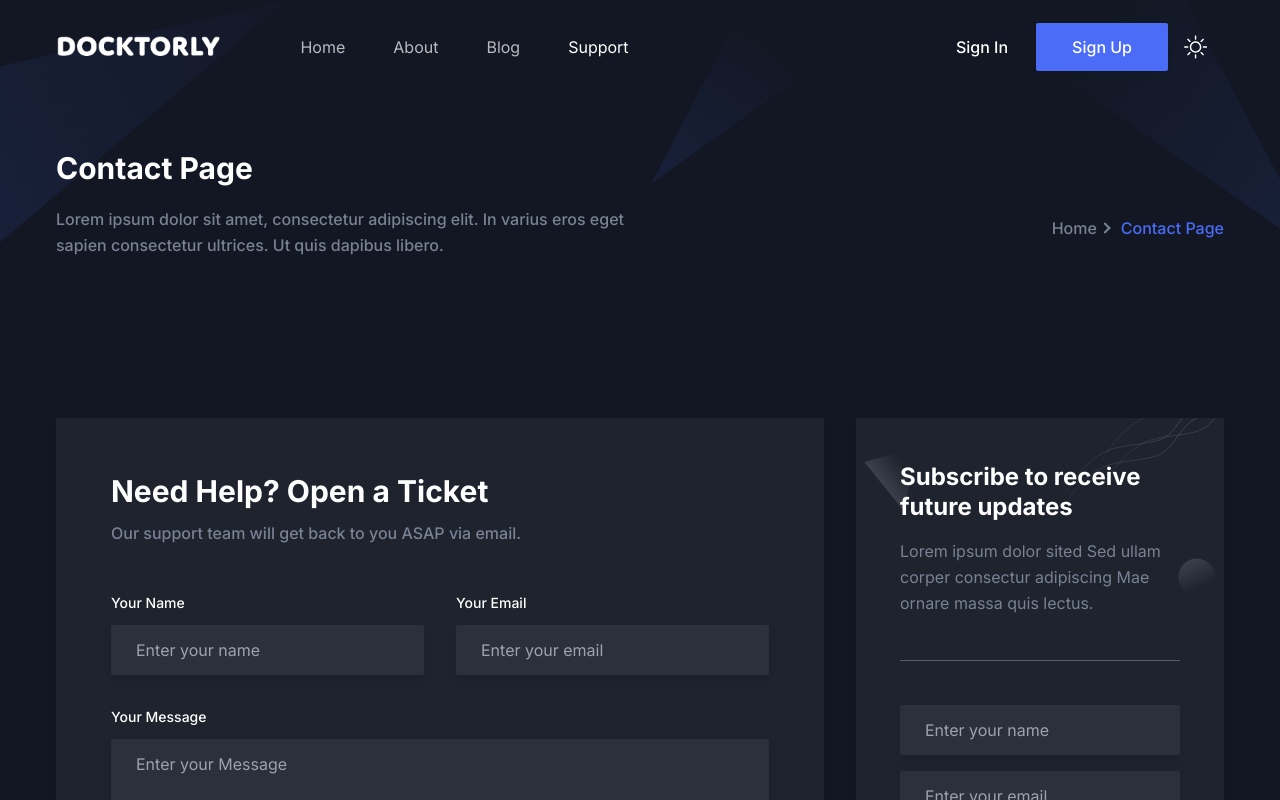
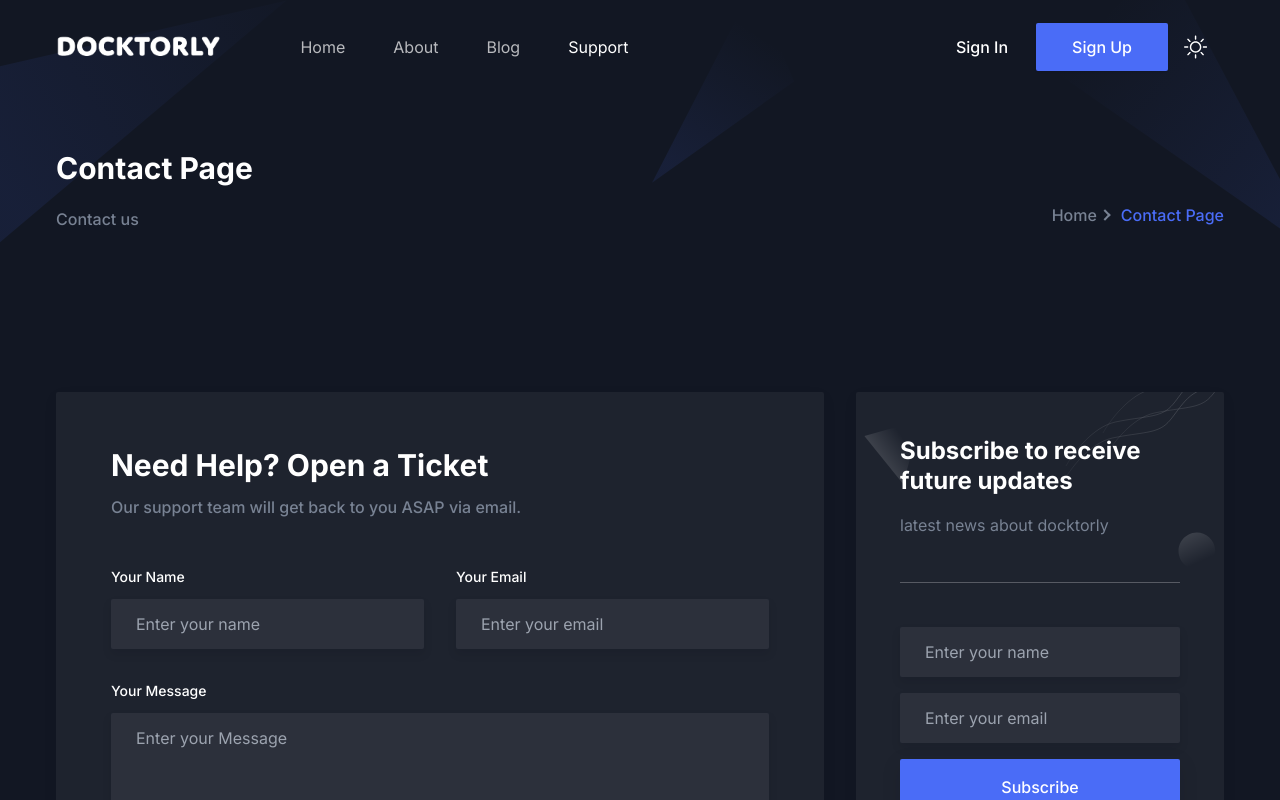
Before and after one commit to syounglee012/docktorly-frontend, a Next.js app: page /contact in a window 1280 px wide. Shown: the top 800 px of the page. Built offline with nearby package versions, Linux system fonts and the light colour scheme.

Commit message:
update picture path

```diff
--- a/app/contact/page.tsx
+++ b/app/contact/page.tsx
@@ -14,7 +14,7 @@ const ContactPage = () => {
     <>
       <Breadcrumb
         pageName="Contact Page"
-        description="Lorem ipsum dolor sit amet, consectetur adipiscing elit. In varius eros eget sapien consectetur ultrices. Ut quis dapibus libero."
+        description="Contact us"
       />
 
       <Contact />
--- a/components/Contact/NewsLatterBox.tsx
+++ b/components/Contact/NewsLatterBox.tsx
@@ -14,8 +14,7 @@ const NewsLatterBox = () => {
         Subscribe to receive future updates
       </h3>
       <p className="mb-11 border-b border-body-color border-opacity-25 pb-11 text-base leading-relaxed text-body-color dark:border-white dark:border-opacity-25">
-        Lorem ipsum dolor sited Sed ullam corper consectur adipiscing Mae ornare
-        massa quis lectus.
+        latest news about docktorly
       </p>
       <div>
         <input
--- a/components/Footer/index.tsx
+++ b/components/Footer/index.tsx
@@ -15,14 +15,14 @@ const Footer = () => {
               <div className="mb-12 max-w-[360px] lg:mb-16">
                 <Link href="/" className="mb-8 inline-block">
                   <Image
-                    src="/images/logo/logo-black.png"
+                    src="./images/logo/logo-black.png"
                     alt="logo"
                     className="w-full dark:hidden"
                     width={140}
                     height={30}
                   />
                   <Image
-                    src="/images/logo/logo.png"
+                    src="./Images/logo/logo.png"
                     alt="logo"
                     className="hidden w-full dark:block"
                     width={140}
--- a/components/Header/index.tsx
+++ b/components/Header/index.tsx
@@ -57,14 +57,14 @@ const Header = () => {
                 } `}
               >
                 <Image
-                  src="/images/logo/logo-black.png"
+                  src="./images/logo/logo-black.png"
                   alt="logo"
                   width={140}
                   height={30}
                   className="w-full dark:hidden"
                 />
                 <Image
-                  src="/images/logo/logo.png"
+                  src="./images/logo/logo.png"
                   alt="logo"
                   width={140}
                   height={30}
--- a/next.config.js
+++ b/next.config.js
@@ -10,6 +10,7 @@ const nextConfig = {
         port: "",
       },
     ],
+    unoptimized: true,
   },
 };
 
```
